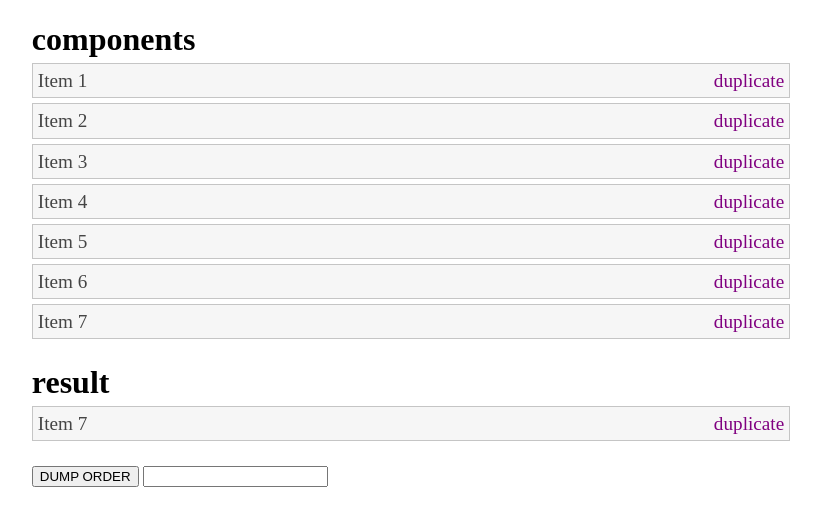
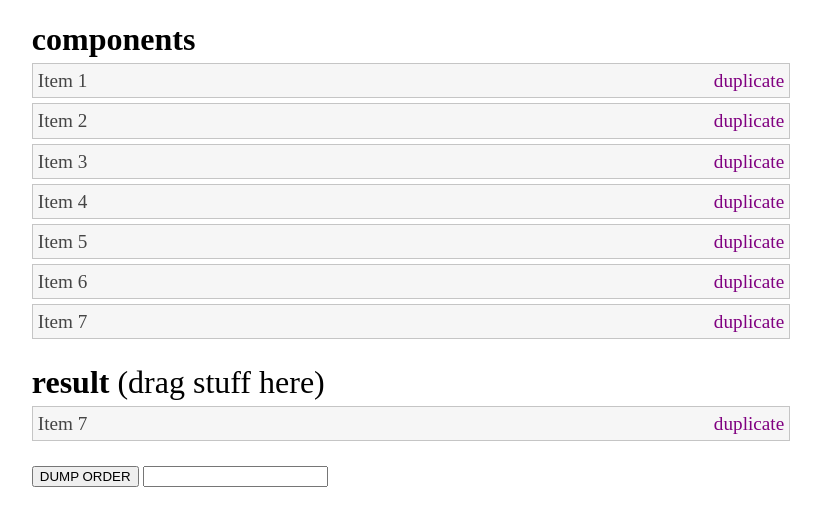
Before and after one commit to jeffreysbrother/landing-page-generator, a plain HTML site: page index.html in a window 1280 px wide. Shown: the whole page, without its empty margins (229-1050 px from the left). Drawn offline with nearby package versions, Linux system fonts and the light colour scheme.

Commit message:
drag stuff here

```diff
--- a/index.html
+++ b/index.html
@@ -8,6 +8,9 @@
 		.container {margin: 20px auto; display:block; width: 60%; }
 		h1 {
 			margin-bottom: 5px;
+		}
+		h1 span {
+			font-weight: normal;
 		}
 		#sortable,
 		#sortable2 { list-style-type: none; margin: 0; margin-bottom: 25px; padding: 0;}
@@ -46,7 +49,7 @@
 
 		<!-- <hr> -->
 
-		<h1>result</h1>
+		<h1>result <span>(drag stuff here)</span></h1>
 		<ul id="sortable2">
 			<li id="7" class="ui-state-default">Item 7<span>duplicate</span></li>
 		</ul>
```
